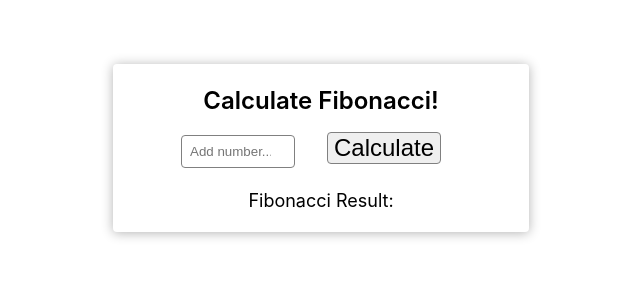
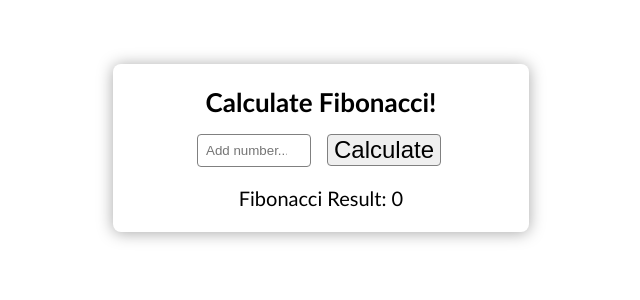
Before and after one commit to ivannyFosters/front-fibonacci, a React (Create React App) app: page / in a window 1280 px wide. Shown: the top 300 px of the page, without its empty margins (319-959 px from the left). Built offline with nearby package versions, Linux system fonts and the light colour scheme.

Commit message:
Enhanced code of Function Fibonacci

```diff
--- a/src/App.js
+++ b/src/App.js
@@ -1,11 +1,11 @@
 import './App.css';
-import ItemCount from './components/Fibo/Fibo';
+import FibonacciApp from './components/Fibo/Fibo';
 
 function App() {
 
   return (
     <div className="fibo-container">
-        <ItemCount/>
+        <FibonacciApp/>
     </div>
   );
 }
--- a/src/components/Fibo/Fibo.jsx
+++ b/src/components/Fibo/Fibo.jsx
@@ -1,6 +1,7 @@
 import React, {useState} from "react";
 
-const ItemCount = () => {
+// Functions to get Fibonacci numbers
+const FibonacciApp = () => {
     const [message, setMessage] = useState('');
 
     const handleState = event => {
@@ -26,19 +27,21 @@ const ItemCount = () => {
         getFibonacciNumber(returnNumberFibonacci);
     }
 
-
+    // Print the fibonacci number obtained
     function getFibonacciNumber(data){
         document.getElementsByClassName('fibo-container-result__results')[0].innerHTML = data;
     }
 
     return (
-        <div className="itemCounter">
+        <div>
             <p className='fibo-container-title'>Calculate Fibonacci!</p>
-            <input name="message" value={message} onChange={handleState} className="fibo-container-input" type="number" placeholder='Add number...' ></input>
-            <button className="fibo-container-submit" onClick={calculateFibo}>Calculate</button>
-            <p className='fibo-container-result'>Fibonacci Result: <span className="fibo-container-result__results"></span></p>
+            <div className='fibo-container-buttons'>
+                <input name="message" value={message} onChange={handleState} className="fibo-container-input" type="number" placeholder='Add number...' ></input>
+                <button className="fibo-container-submit" onClick={calculateFibo}>Calculate</button>
+            </div>
+            <p className='fibo-container-result'>Fibonacci Result: <span className="fibo-container-result__results">0</span></p>
         </div>
     );
 }
 
-export default ItemCount;
+export default FibonacciApp;
--- a/src/index.css
+++ b/src/index.css
@@ -14,10 +14,11 @@ code {
 
 /*Fibonacci container styles*/
 .fibo-container{
+    font-family: 'Trebuchet MS', 'Lucida Sans Unicode', 'Lucida Grande', 'Lucida Sans', Arial, sans-serif;
     width: 384px;
     height: 136px;
-    box-shadow: 0px 1px 12px rgba(0,0,0,0.3);
-    border-radius: 4px;
+    box-shadow: 0px 1px 16px rgba(0,0,0,0.35);
+    border-radius: 8px;
     padding: 16px;
     margin: 0 auto;
     margin-top: 64px;
@@ -25,30 +26,33 @@ code {
 .fibo-container-title {
     text-align: center;
     font-weight: 600;
-    font-size: 24px;
+    font-size: 26px;
     margin-top: 6px;
-    margin-bottom: 4px;
+    margin-bottom: 16px;
+}
+.fibo-container-buttons{
+    text-align: center;
+    width: 100%;
+    height: 32px;
 }
 .fibo-container-input{
-    margin: 16px;
-    margin-left: 52px;
+  width: 96px;
     border-radius: 4px;
     padding: 8px;
     border: 1px solid gray;
-    width: 96px;
-    margin-bottom: 4px;
+    float: left;
+    margin-right: 16px;
+    margin-left: 68px;
 }
 .fibo-container-submit{
     width: auto;
-    margin: 16px;
     border-radius: 4px;
     border: 1px solid gray;
     font-size: 24px;
-    margin-top: 9px;
-    margin-bottom: 4px;
+    float: left;
 }
 .fibo-container-result{
     text-align: center;
+    font-size: 20px;
     margin-bottom: 16px;
-    font-size: 18px;
 }
```
